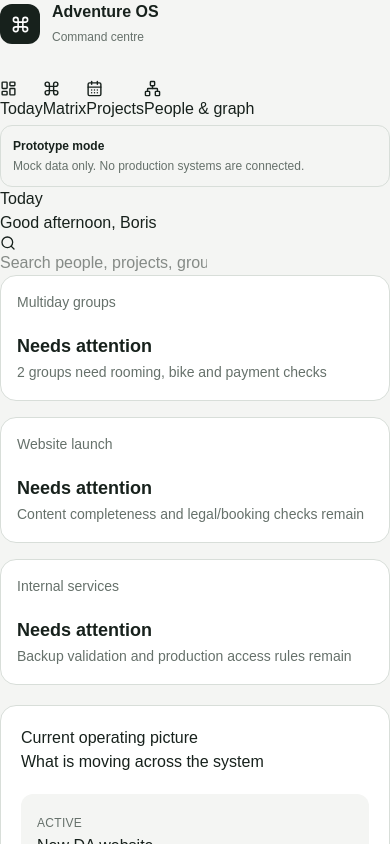
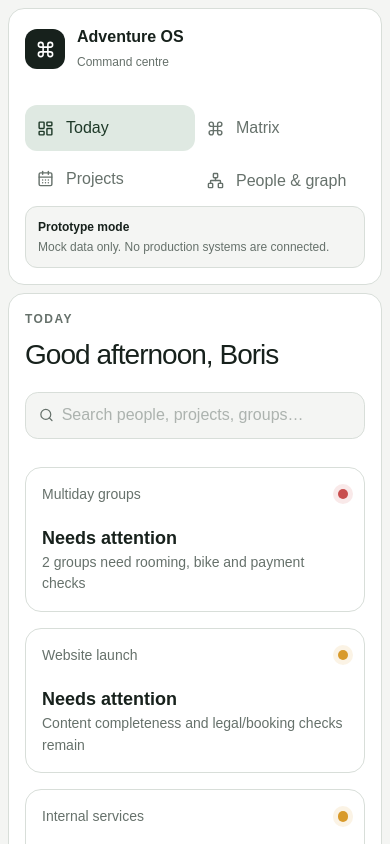
Before and after one commit to ZabljakOutdoorHQ/adventure-os, a Next.js app: page / in a window 390 px wide. Shown: the top 844 px of the page. Built offline with nearby package versions, Linux system fonts and the light colour scheme.

Commit message:
style: add responsive command centre layout

```diff
--- a/app/globals.css
+++ b/app/globals.css
@@ -11,29 +11,61 @@
   --border: #d8ded9;
   --accent: #dfe9e2;
   --accent-foreground: #1e3928;
-  --warning: #f4e8cf;
-  --danger: #f4dddd;
+  --warning: #d89a2b;
+  --danger: #c84e4e;
+  --success: #4e8b63;
   --radius: 1rem;
 }
 
-* {
-  box-sizing: border-box;
-  border-color: var(--border);
+* { box-sizing: border-box; border-color: var(--border); }
+html, body { min-height: 100%; }
+body { margin: 0; background: var(--background); color: var(--foreground); font-family: Arial, Helvetica, sans-serif; }
+button, input, textarea { font: inherit; }
+button { cursor: pointer; }
+h1, h2, h3, p { margin-top: 0; }
+h1 { margin-bottom: 0; font-size: clamp(1.75rem, 3vw, 2.5rem); letter-spacing: -0.035em; }
+h2 { margin-bottom: 0; font-size: 1.35rem; letter-spacing: -0.02em; }
+h3 { margin: 0.35rem 0 0.5rem; font-size: 1rem; }
+p { color: var(--muted-foreground); line-height: 1.55; }
+
+.app-shell { display: grid; min-height: 100vh; grid-template-columns: 238px minmax(0, 1fr) 310px; gap: 0.75rem; padding: 0.75rem; }
+.primary-sidebar, .main-workspace, .ai-sidebar { border: 1px solid var(--border); border-radius: var(--radius); background: var(--card); }
+.primary-sidebar, .ai-sidebar { display: flex; flex-direction: column; padding: 1rem; }
+.main-workspace { min-width: 0; padding: clamp(1rem, 2.5vw, 2rem); overflow: hidden; }
+.workspace-header { display: flex; align-items: flex-start; justify-content: space-between; gap: 1rem; margin-bottom: 1.75rem; }
+.eyebrow { margin-bottom: 0.35rem; font-size: 0.75rem; font-weight: 700; letter-spacing: 0.12em; text-transform: uppercase; color: var(--muted-foreground); }
+.nav-button { display: flex; width: 100%; align-items: center; gap: 0.75rem; border: 0; border-radius: 0.75rem; padding: 0.7rem 0.75rem; background: transparent; color: var(--muted-foreground); text-align: left; }
+.nav-button:hover, .nav-button-active { background: var(--accent); color: var(--accent-foreground); }
+.search-box { display: flex; min-width: 290px; align-items: center; gap: 0.5rem; border: 1px solid var(--border); border-radius: 0.8rem; background: var(--background); padding: 0.65rem 0.8rem; color: var(--muted-foreground); }
+.search-box input { width: 100%; border: 0; outline: 0; background: transparent; }
+.search-results { position: absolute; z-index: 20; top: calc(100% + 0.4rem); right: 0; width: 100%; border: 1px solid var(--border); border-radius: 0.8rem; background: var(--card); padding: 0.4rem; box-shadow: 0 18px 50px rgb(23 33 28 / 0.12); }
+.search-results button { display: flex; width: 100%; flex-direction: column; gap: 0.1rem; border: 0; border-radius: 0.55rem; background: transparent; padding: 0.6rem; text-align: left; }
+.search-results button:hover { background: var(--background); }
+.search-results span { font-size: 0.68rem; color: var(--muted-foreground); text-transform: uppercase; }
+.matrix-grid { display: grid; grid-template-columns: repeat(3, minmax(0, 1fr)); gap: 0.8rem; }
+.matrix-card { display: flex; min-height: 220px; flex-direction: column; border-radius: 1rem; background: var(--background); padding: 1rem; }
+.project-row { display: grid; grid-template-columns: 1.1fr 1.6fr 0.7fr auto; align-items: center; gap: 1rem; border-radius: 1rem; background: var(--background); padding: 1rem; }
+.project-row p { margin-bottom: 0; }
+.status-dot { width: 0.65rem; height: 0.65rem; flex: 0 0 auto; border-radius: 999px; background: var(--success); box-shadow: 0 0 0 5px rgb(78 139 99 / 0.12); }
+.status-watch { background: var(--warning); box-shadow: 0 0 0 5px rgb(216 154 43 / 0.12); }
+.status-urgent { background: var(--danger); box-shadow: 0 0 0 5px rgb(200 78 78 / 0.12); }
+.ai-sidebar textarea { min-height: 7rem; width: 100%; resize: none; border: 1px solid var(--border); border-radius: 1rem; background: var(--background); padding: 0.8rem; outline: 0; }
+.primary-action { width: 100%; margin-top: 0.5rem; border: 0; border-radius: 0.75rem; background: var(--foreground); padding: 0.7rem 1rem; color: white; }
+
+@media (max-width: 1180px) {
+  .app-shell { grid-template-columns: 210px minmax(0, 1fr); }
+  .ai-sidebar { grid-column: 1 / -1; min-height: 280px; }
+  .matrix-grid { grid-template-columns: repeat(2, minmax(0, 1fr)); }
 }
 
-html,
-body {
-  min-height: 100%;
+@media (max-width: 760px) {
+  .app-shell { display: block; padding: 0.5rem; }
+  .primary-sidebar, .main-workspace, .ai-sidebar { margin-bottom: 0.5rem; }
+  .primary-sidebar { min-height: auto; }
+  .primary-sidebar nav { display: grid; grid-template-columns: repeat(2, minmax(0, 1fr)); }
+  .workspace-header { flex-direction: column; }
+  .search-box { min-width: 0; width: 100%; }
+  .workspace-header > div:last-child { width: 100%; }
+  .matrix-grid { grid-template-columns: 1fr; }
+  .project-row { grid-template-columns: 1fr; }
 }
-
-body {
-  margin: 0;
-  background: var(--background);
-  color: var(--foreground);
-  font-family: Arial, Helvetica, sans-serif;
-}
-
-button,
-input {
-  font: inherit;
-}
```
